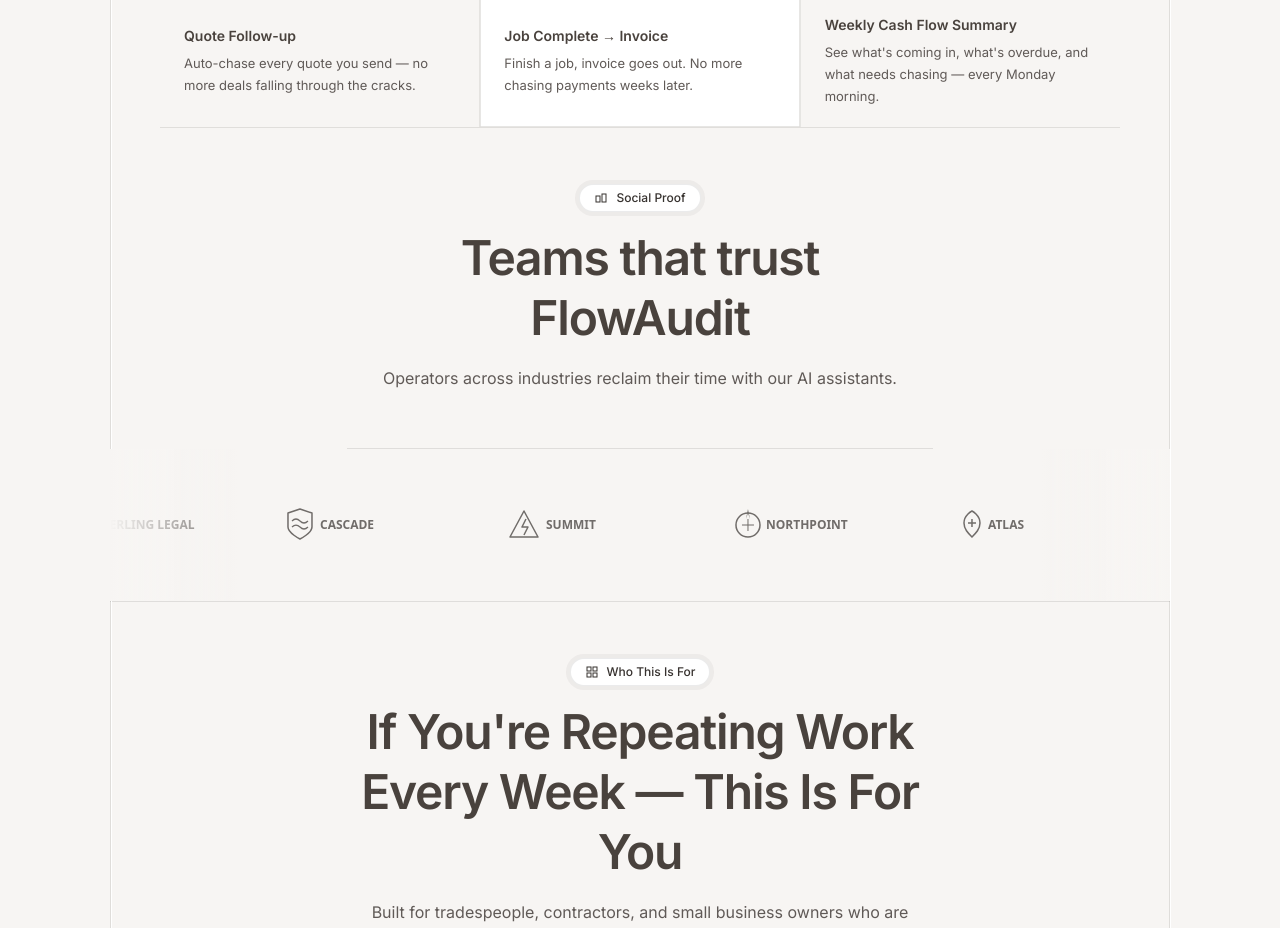
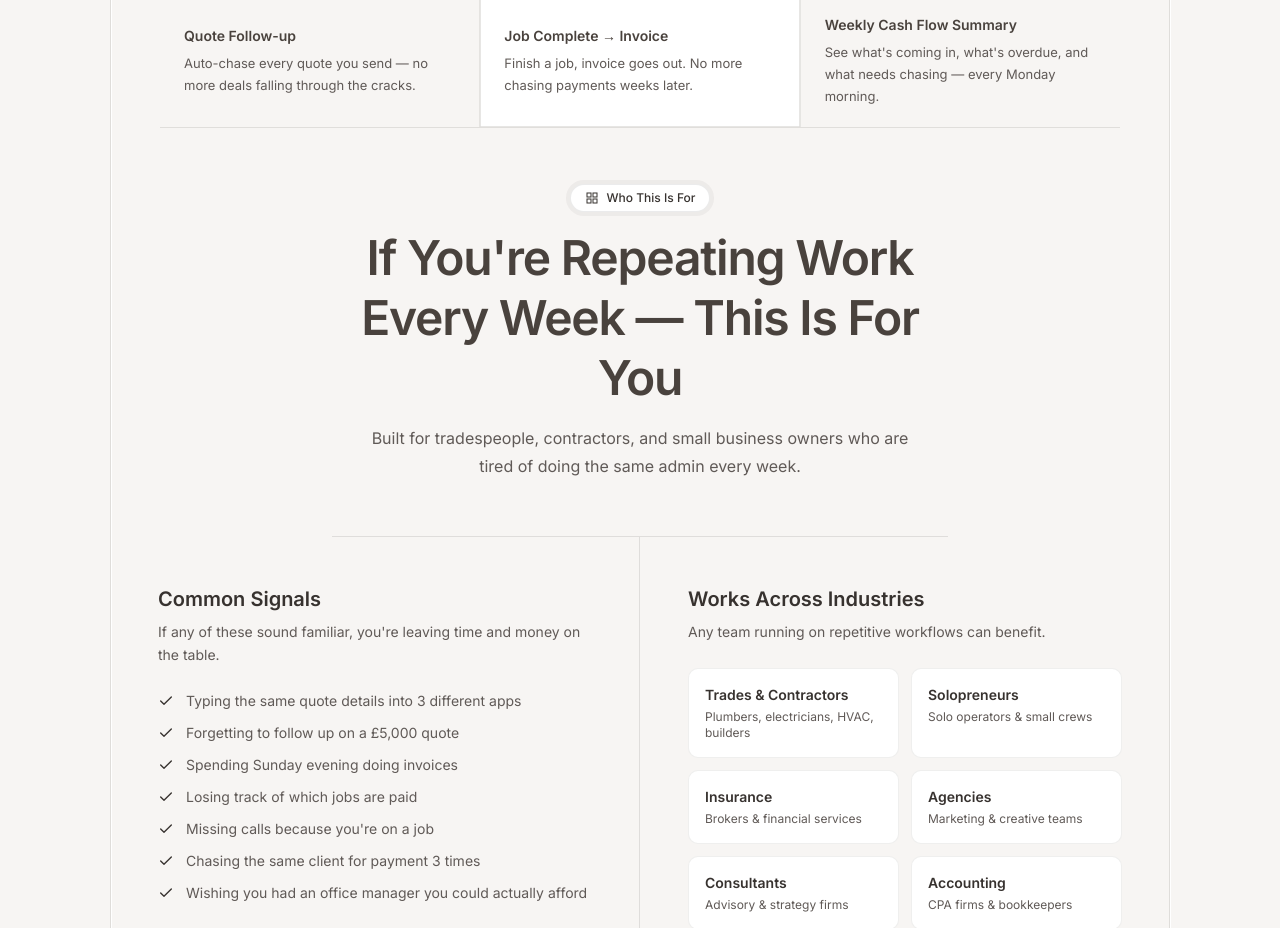
Before and after one commit to curtisboadum/flowaudit-platform, a Next.js app: page / in a window 1280 px wide. Shown: the part 1200-2128 px from the top of the page. Built offline with nearby package versions, Linux system fonts and the light colour scheme.

Commit message:
fix: remove fake logo grid (MERIDIAN, CORNERSTONE etc.) — no real clients yet, hurts credibility

```diff
--- a/src/app/page.tsx
+++ b/src/app/page.tsx
@@ -1,5 +1,4 @@
 import { HeroSection } from "@/components/sections/hero-section";
-import { LogoGrid } from "@/components/sections/logo-grid";
 import { BentoGrid } from "@/components/sections/bento-grid";
 import { ProblemSection } from "@/components/sections/problem-section";
 import { FeaturesSection } from "@/components/sections/features-section";
@@ -26,7 +25,6 @@ export default function HomePage() {
         <div className="absolute top-0 right-0 z-0 hidden h-full w-[1px] bg-[rgba(55,50,47,0.12)] shadow-[1px_0px_0px_white] lg:block" />
 
         <HeroSection />
-        <LogoGrid />
         <BentoGrid />
         <ProblemSection />
         <FeaturesSection />
```
